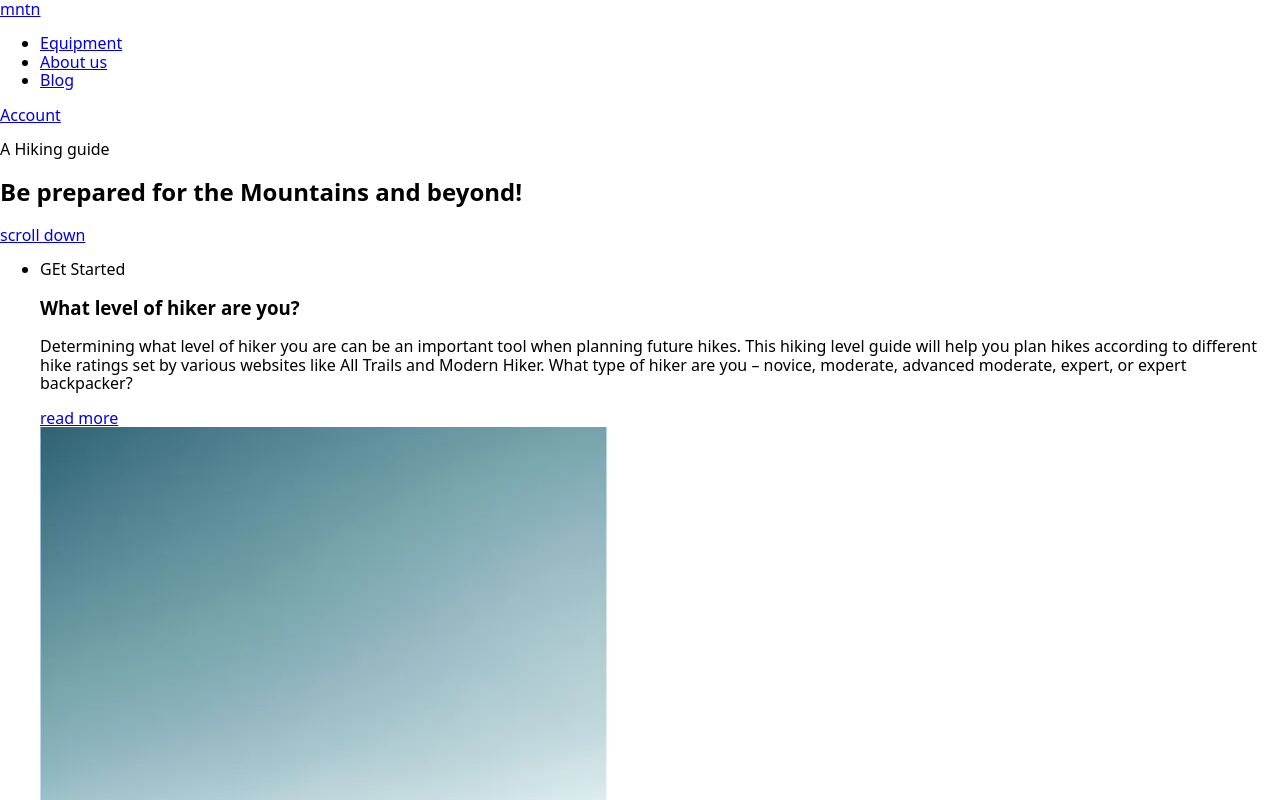
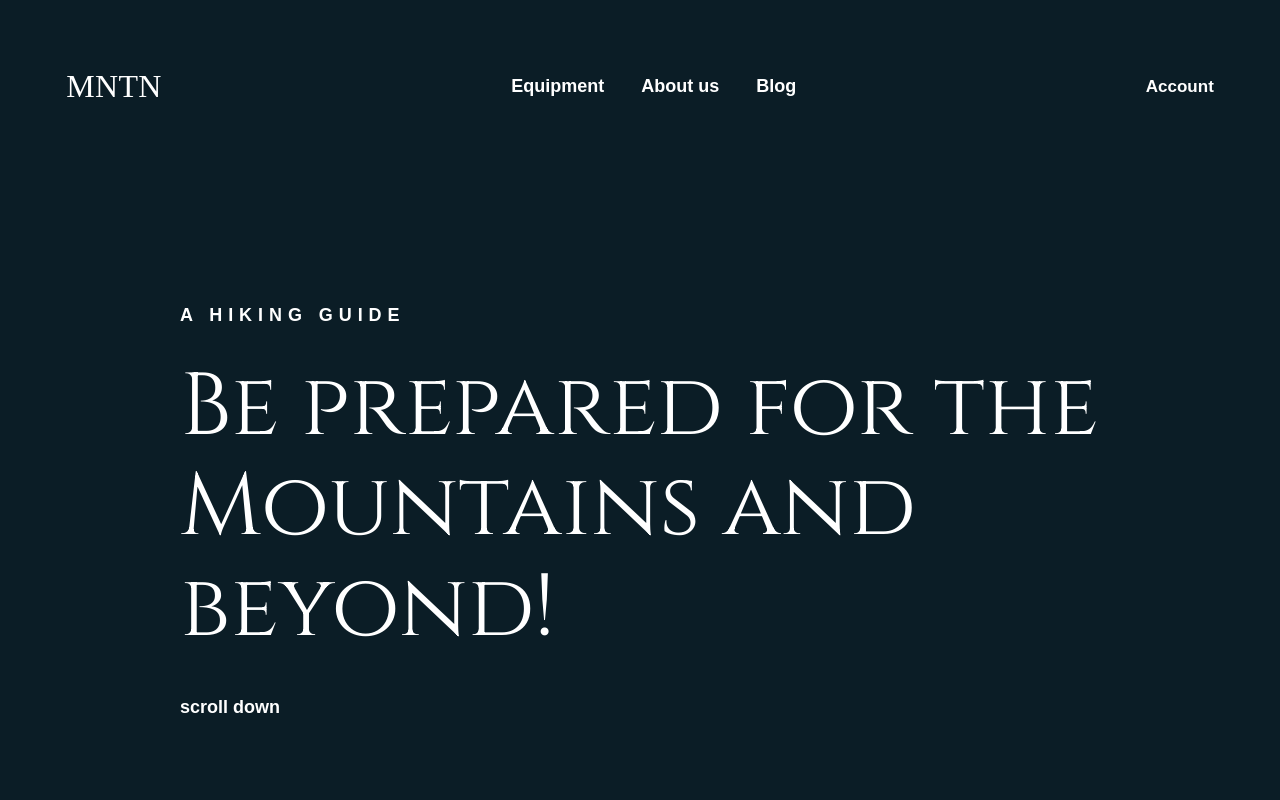
Before and after one commit to filiplitvin/MNTN, a plain HTML site: page index.html in a window 1280 px wide. Shown: the top 800 px of the page. Drawn offline with nearby package versions, Linux system fonts and the light colour scheme; a web font is replaced by a local one.

Commit message:
додали стилі до сайту

```diff
--- a/index.html
+++ b/index.html
@@ -19,7 +19,7 @@
   </head>
   <body>
     <header class="header">
-      <div class="container">
+      <div class="container header-container">
         <a href="#" class="logo">mntn</a>
         <nav class="header-nav">
           <ul class="nav-list">
@@ -41,7 +41,7 @@
     </header>
     <main class="main">
       <section class="hero">
-        <div class="container">
+        <div class="container hero-container">
           <p class="hero-subtitle">A Hiking guide</p>
           <h1 class="hero-title">Be prepared for the Mountains and beyond!</h1>
           <a href="#travel" class="hero-link">scroll down</a>
@@ -130,7 +130,7 @@
       </section>
     </main>
     <footer class="footer">
-      <div class="container">
+      <div class="container footer-container">
         <div class="footer-info">
           <a href="#" class="logo">mntn</a>
           <p class="footer-info-text">
@@ -161,7 +161,6 @@
             </li>
           </ul>
         </div>
-      </div>
         <div class="footer-mntn">
           <h3 class="mntn-title">More on MNTN</h3>
           <ul class="mntn-list">
@@ -176,6 +175,7 @@
             </li>
           </ul>
         </div>
+      </div>
     </footer>
   </body>
 </html>
--- a/src/style/reset.css
+++ b/src/style/reset.css
@@ -0,0 +1,28 @@
+h1,
+h2,
+h3,
+h4,
+h5,
+h6,
+p {
+  margin: 0;
+}
+ul,
+ol {
+  list-style: none;
+  margin: 0;
+  padding: 0;
+}
+a {
+  text-decoration: none;
+  color: inherit;
+}
+h1,
+h2,
+h3,
+h4,
+h5,
+h6 {
+  font-size: inherit;
+  font-weight: inherit;
+}
--- a/src/style/style.css
+++ b/src/style/style.css
@@ -0,0 +1,145 @@
+:root {
+  --colorTextAccent: #fbd784;
+  --colorTextPrimary: #ffffff;
+  --colorBg: #0b1d26;
+  --fontPrimary: "Chivo", sans-serif;
+  --fontLogo: "Chonburi", serif;
+  --fontTitle: "Cinzel", serif;
+}
+/* global */
+body {
+  font-family: var(--fontPrimary);
+  font-weight: 600;
+  font-size: 18px;
+  line-height: 1.78;
+  color: var(--colorTextPrimary);
+  background-color: var(--colorBg);
+}
+.container {
+  max-width: 1507px;
+  margin-inline: auto;
+  padding-inline: 15px;
+}
+/* --------------------header----------------- */
+.header {
+  padding-top: 67px;
+}
+.header-container {
+  max-width: 92%;
+  display: flex;
+  justify-content: space-between;
+  align-items: center;
+}
+.logo {
+  font-family: var(--fontLogo);
+  font-weight: 400;
+  line-height: 1.19;
+  letter-spacing: 0.01em;
+  text-transform: uppercase;
+  font-size: 32px;
+}
+.nav-list {
+  display: flex;
+  align-items: center;
+  gap: 37px;
+}
+.action-link {
+  font-size: 17px;
+  font-weight: 900;
+  line-height: 1.18;
+}
+/* ----------------hero------------------ */
+.hero {
+  padding-top: 200px;
+  padding-bottom: 745px;
+}
+.hero-container {
+  max-width: 950px;
+  display: flex;
+  flex-direction: column;
+  gap: 32px;
+}
+.hero-subtitle {
+  line-height: 1.17;
+  letter-spacing: 0.33em;
+  text-transform: uppercase;
+}
+.hero-title {
+  font-family: var(--fontTitle);
+  font-size: 88px;
+  line-height: 1.14;
+  font-weight: 400;
+}
+/* --------------------travel----------------- */
+.travel {
+  padding-bottom: 200px;
+}
+.travel-list {
+  display: flex;
+  flex-direction: column;
+  gap: 200px;
+}
+.travel-item:nth-child(even) .step-photo {
+  order: -1;
+}
+.travel-step {
+  display: flex;
+  gap: 115px;
+  align-items: center;
+}
+.step-body {
+  display: flex;
+  flex-direction: column;
+  gap: 27px;
+}
+.travel-text {
+  line-height: 1.17;
+  letter-spacing: 0.33em;
+  color: var(--colorTextAccent);
+  text-transform: uppercase;
+}
+.step-title {
+  font-family: var(--fontTitle);
+  font-size: 64px;
+  line-height: 1.34;
+  font-weight: 400;
+  max-width: 555px;
+}
+.step-link {
+  color: var(--colorTextAccent);
+  font-weight: 900;
+}
+.footer {
+  padding-bottom: 120px;
+}
+.footer-container {
+  display: flex;
+  gap: 200px;
+}
+.footer-info {
+  flex-grow: 1;
+  display: flex;
+  flex-direction: column;
+  gap: 24px;
+}
+.footer-info-text {
+  font-weight: 900;
+  flex-grow: 1;
+  max-width: 303px;
+}
+.footer-info-copyright {
+  opacity: 0.5;
+}
+.blog-title,
+.mntn-title {
+  font-weight: 900;
+  line-height: 1.33;
+  font-size: 24px;
+  color: var(--colorTextAccent);
+}
+.blog-list,
+.mntn-list {
+  display: flex;
+  flex-direction: column;
+  gap: 16px;
+}
```
Also changed, not shown: src/images/cart.svg (added), src/images/down.svg (added), src/images/right.svg (added). Lines whose indentation alone changed are shown as unchanged.
